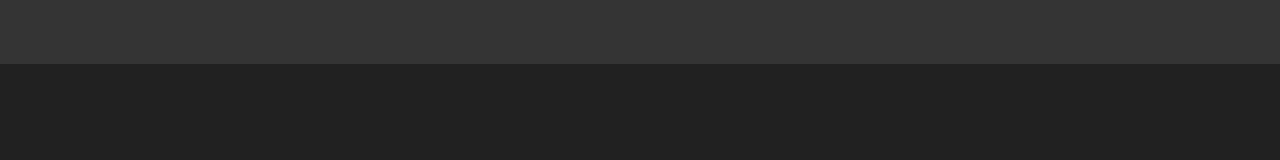
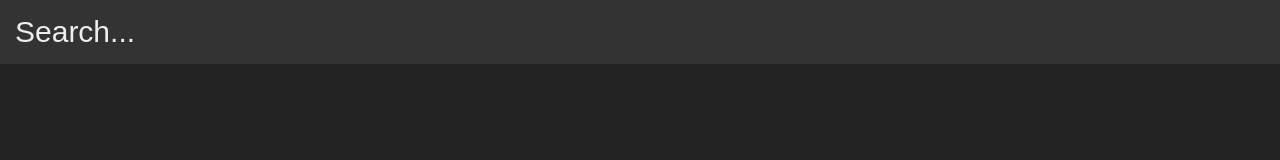
Before and after one commit to Unfit-Donkey/Splepian-Language-Utility, a plain HTML site: page index.html in a window 1280 px wide. Drawn offline with Linux system fonts and the light colour scheme.

Commit message:
default "Search..." in search bar

```diff
--- a/index.html
+++ b/index.html
@@ -10,7 +10,7 @@
     </head>
 
     <body onkeydown="keyPress(event)">
-        <input type="text" id="search" oninput="updateResults(this.value)">
+        <input type="text" id="search" oninput="updateResults(this.value)" value="Search" onblur="if(this.value=='') this.value='Search...'" onfocus="if(this.value=='Search...') this.value=''">
         <div id="results"></div>
     </body>
 
--- a/utility.js
+++ b/utility.js
@@ -90,6 +90,7 @@ function performSearch(text) {
 }
 onload = function () {
     dict = parseWords(wordsRaw);
+    document.getElementById("search").value="Search...";
 }
 function updateResults(text) {
     let out = document.getElementById("results");
```
